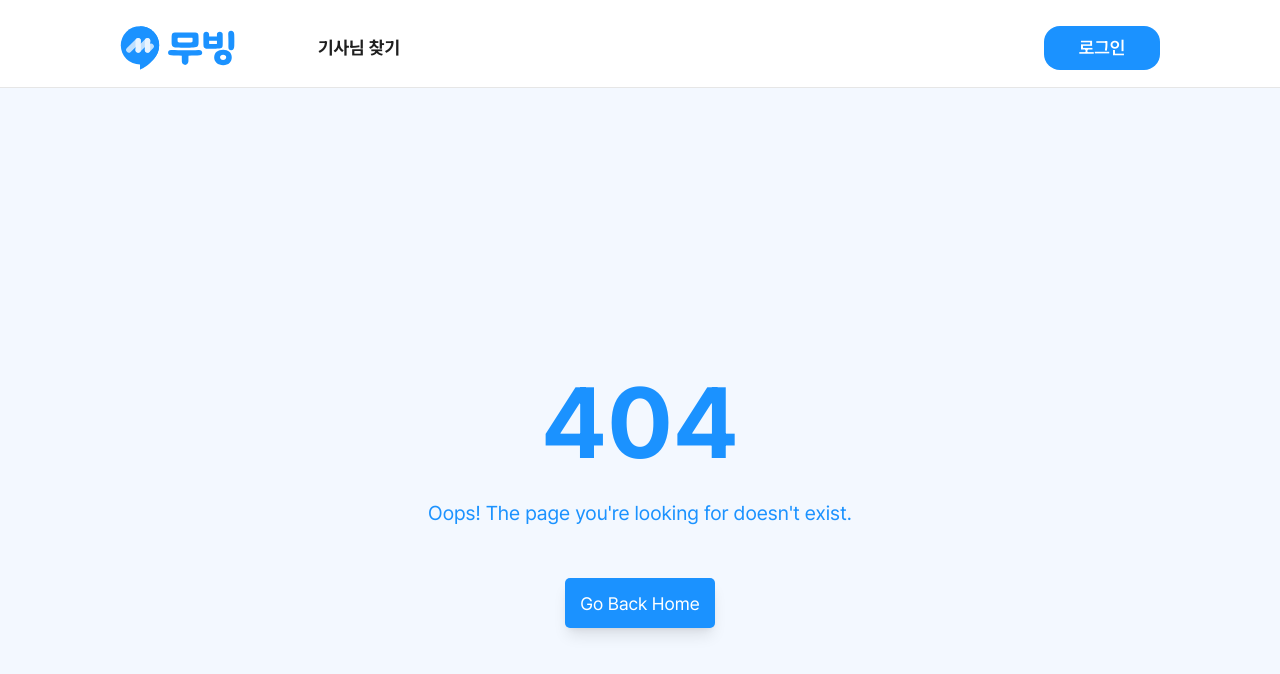
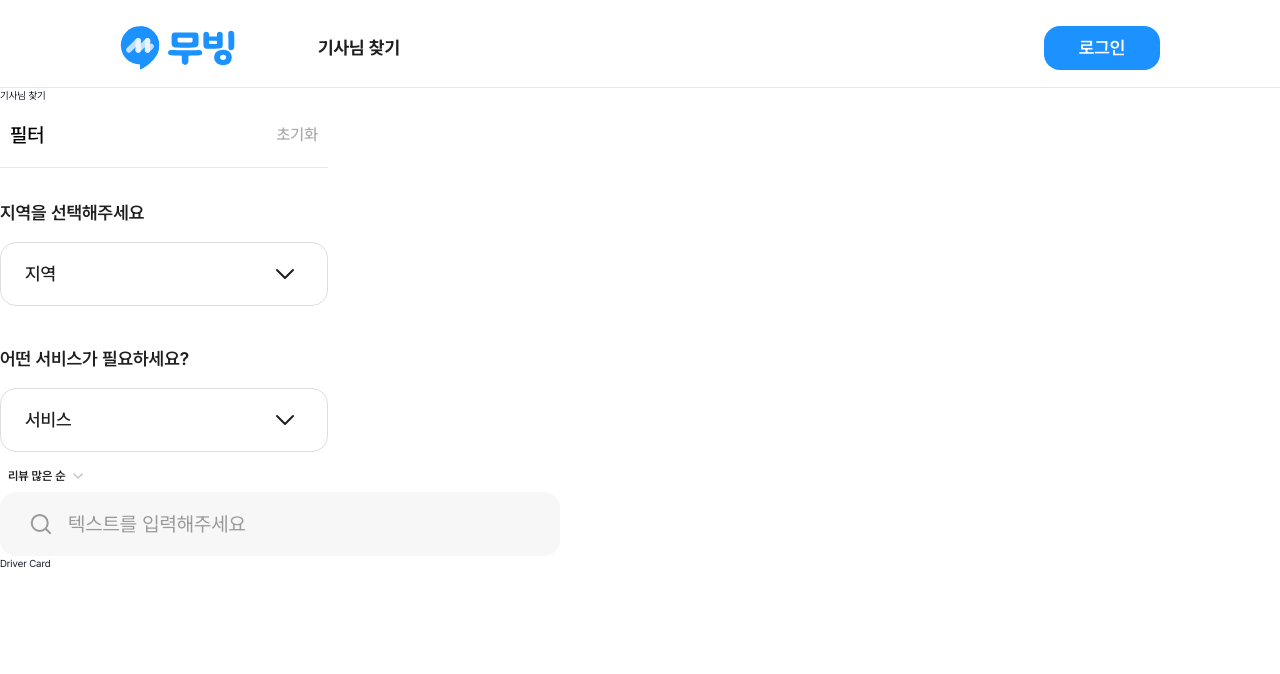
Before and after one commit to FS2-Part4-Team3/2-Moving-3-FE, a Next.js app: page /match-driver in a window 1280 px wide. Before the commit this address had no page. Shown: the top 674 px of the page. Built offline with nearby package versions, Linux system fonts and the light colour scheme.

Commit message:
feat: initial ui

```diff
--- /dev/null
+++ b/src/app/match-driver/page.tsx
@@ -0,0 +1,19 @@
+import SearchBar from "@/components/common/searchbar/SearchBar";
+import RegionServiceDropdown from "@/components/dropdown/RegionServiceDropdown";
+import SortDropdown from "@/components/dropdown/SortDropdown";
+
+export default function MatchDriver() {
+  return (
+    <div>
+      <p>기사님 찾기</p>
+      <div>
+        <RegionServiceDropdown />
+        <div>
+          <SortDropdown />
+          <SearchBar />
+          <h1>Driver Card</h1>
+        </div>
+      </div>
+    </div>
+  );
+}
--- a/src/components/common/searchbar/SearchBar.tsx
+++ b/src/components/common/searchbar/SearchBar.tsx
@@ -1,3 +1,5 @@
+"use client";
+
 import search from "@/../public/assets/common/searchbar/ic_search.svg";
 import x from "@/../public/assets/common/searchbar/ic_x_circle.svg";
 import Image from "next/image";
--- a/src/components/dropdown/SortDropdown.tsx
+++ b/src/components/dropdown/SortDropdown.tsx
@@ -1,3 +1,5 @@
+"use client";
+
 import Image from "next/image";
 import arrow from "@/../public/assets/common/dropdown/chevron-down_gray.svg";
 import { useState } from "react";
```
